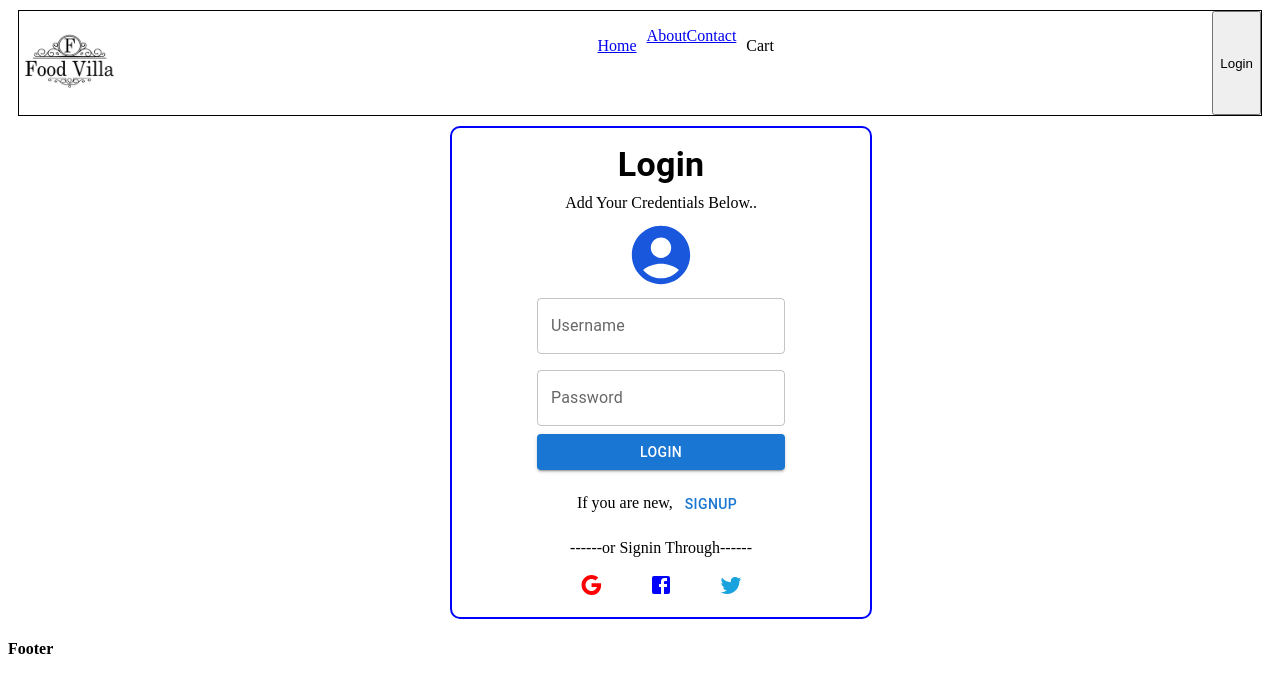
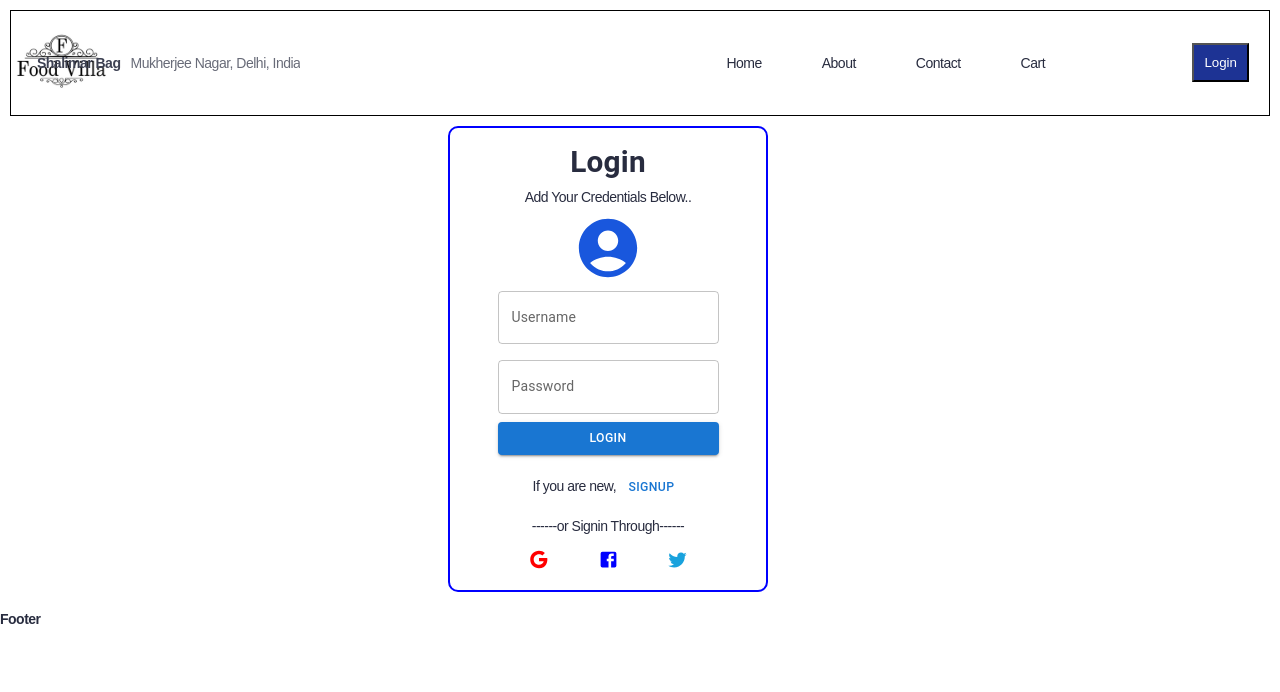
Before and after one commit to Pavithrank02/namaste-react, a React (Vite) app: page /signUp in a window 1280 px wide. Shown: the top 692 px of the page. Built offline with nearby package versions, Linux system fonts and the light colour scheme.

Commit message:
state management with class based

```diff
--- a/index.css
+++ b/index.css
@@ -1,14 +1,95 @@
+html {
+	box-sizing: border-box;
+	font-family: arial, Helvetica Neue, sans-serif;
+  text-decoration: none;
+	font-size: 14px;
+	line-height: 1.2;
+	letter-spacing: -0.5px;
+	-moz-font-smoothing: antialiased;
+	-webkit-font-smoothing: antialiased;
+}
+body,
+html {
+	margin: 0;
+	padding: 0;
+	height: 100%;
+	font-weight: 300;
+	color: #282c3f;
+}
 .header {
   display: flex;
   justify-content: space-between ;
+  align-items: center;
   margin: 10px;
   border: 1px solid black;
   text-decoration: none;
 }
-
+.text-link {
+  display: flex;
+  color: inherit;
+  justify-content: flex-end;
+  width: 50px;
+  text-decoration: inherit;
+  align-items: center;
+  margin-left: 30%;
+}
+.btn{
+  padding: 10px;
+  margin-right: 20px;
+  background-color: #1d3394;
+  color: white;
+}
 .nav-items > ul{
   list-style-type: none;
   display: flex;
+}
+.locate-me {
+	display: -ms-flexbox;
+	display: flex;
+	-ms-flex-align: center;
+	align-items: center;
+	margin-left: -400px;
+	max-width: 300px;
+	height: 30px;
+	cursor: pointer;
+	margin-bottom: -1px;
+	padding-right: 0px;
+	position: relative;
+}
+
+/* .locate-me ._34oCb {
+	text-transform: uppercase;
+} */
+
+.locate-me ._1tcx6 {
+	font-weight: 700;
+	color: #3d4152;
+	float: left;
+}
+.locate-me ._1tcx6,
+._2z2N5 {
+	position: relative;
+}
+
+.locate-me ._3HusE {
+	display: block;
+	padding-left: 5px;
+	margin-left: 5px;
+	color: #686b78;
+	text-overflow: ellipsis;
+	overflow: hidden;
+	white-space: nowrap;
+}
+
+.locate-me .kVKTT {
+	position: absolute;
+	right: -12px;
+	top: 50%;
+	-ms-transform: translateY(-50%);
+	transform: translateY(-50%);
+	font-size: 0.9rem;
+	color: #fc8019;
+	font-weight: 700;
 }
 .about-us{
   display: flex;
@@ -141,3 +222,175 @@ Link{
   border-radius: 5px;
   cursor: pointer;
 }
+.inner-card {
+	padding: 20px 20px;
+	border: 1px solid #fff;
+	contain: content;
+	margin: 0px 5px;
+}
+.card-width {
+	width: 254px;
+}
+
+.card-width .resturant-img {
+	background: #eef0f5;
+	width: 254px;
+	height: 160px;
+	position: relative;
+}
+
+.card-width .resturant-img > img {
+	transition: opacity 0.3s ease-out;
+	opacity: 1 !important;
+	border-style: none;
+	width: 254px;
+	aspect-ratio: auto 254 / 160;
+	height: 160px;
+}
+
+.res-detail {
+	margin-top: 14px;
+}
+.res-name {
+	font-size: 17px;
+	font-weight: 500;
+	word-break: break-word;
+}
+.res-cusines {
+	color: #686b78;
+	font-size: 13px;
+	margin-top: 4px;
+}
+.res-others {
+	display: -ms-flexbox;
+	display: flex;
+	-ms-flex-align: center;
+	align-items: center;
+	margin-top: 18px;
+	font-size: 12px;
+	-ms-flex-pack: justify;
+	justify-content: space-between;
+	color: #535665;
+}
+.rating {
+	height: 20px;
+	width: 43px;
+	padding: 0 5px;
+	font-weight: 400;
+	display: -ms-flexbox;
+	display: flex;
+	-ms-flex-align: center;
+	align-items: center;
+}
+.rating .icon-star {
+	font-size: 10px;
+	margin-right: 4px;
+	position: relative;
+	top: -1px;
+}
+.average-rate {
+	background-color: #db7c38;
+	color: #fff;
+}
+.good-rate {
+	background-color: #2bba3e;
+	color: #fff;
+}
+.for-ppl {
+	color: #535665;
+}
+.icon-star:before {
+	content: "\E938";
+}
+.icon-starInverse:before {
+	content: "\E93C";
+}
+.inner-card:hover {
+	border-color: #d3d5df;
+	box-shadow: 0 4px 7px 0 rgb(218 220 230 / 60%);
+}
+.icon-starInverse:before {
+	content: "\E93C";
+}
+.icon-offer-filled:before,
+.icon-offer:before {
+	content: "\E921";
+}
+.icon-offers-coupon:before {
+	content: "\E948";
+}
+.offers {
+	border-top: 1px solid #e9e9eb;
+	padding-top: 14px;
+	margin-top: 14px;
+	color: #8a584b;
+	display: -ms-flexbox;
+	display: flex;
+	-ms-flex-align: center;
+	align-items: center;
+	font-weight: 600;
+}
+.offers > .icon {
+	font-size: 16px;
+	width: 20px;
+	height: 16px;
+	margin-right: 4px;
+	transform: rotate3d(0);
+	-ms-transform-origin: center center;
+	transform-origin: center center;
+}
+.offers > .text {
+	font-weight: 400;
+	text-overflow: ellipsis;
+	overflow: hidden;
+	white-space: nowrap;
+}
+.promote {
+	color: #fff;
+	max-width: 50%;
+	text-transform: uppercase;
+	background-color: #8a584b;
+	border-color: #8a584b;
+	padding: 5px 9px 4px;
+	font-size: 13px;
+	font-weight: 500;
+	position: absolute;
+	top: 20px;
+	left: 11px;
+}
+.promote:before {
+	content: "";
+	width: 0;
+	height: 0;
+	border-style: solid;
+	border-color: inherit;
+	border-width: 9px 0 0 9px;
+	position: absolute;
+	bottom: -9px;
+	left: 0px;
+}
+.promote text {
+	text-overflow: ellipsis;
+	overflow: hidden;
+	white-space: nowrap;
+}
+.search-container{
+  display: flex;
+  flex-direction: row;
+  justify-content: center;
+  align-items: center;
+  font-size: 14px;
+}
+.search-input{
+  width: 50%;
+  height: 2.5rem;
+  border: 2px solid rgb(62, 62, 189);
+  border-style: groove;
+  box-shadow: #535665;
+  font-size: larger;
+  margin-right: 05px;
+}
+.search-btn{
+  height: 2.9rem;
+  margin-left: 20px;
+}
--- a/package.json
+++ b/package.json
@@ -28,10 +28,12 @@
     "@emotion/styled": "^11.10.5",
     "@mui/icons-material": "^5.11.0",
     "@mui/material": "^5.11.5",
+    "@mui/styled-engine-sc": "^5.11.0",
     "formik": "^2.2.9",
     "react": "^18.2.0",
     "react-dom": "^18.2.0",
     "react-router-dom": "^6.6.2",
+    "styled-components": "^5.3.6",
     "yup": "^0.32.11"
   },
   "browserslist": [
--- a/src/components/About.js
+++ b/src/components/About.js
@@ -1,10 +1,13 @@
 import about from "../assets/image/image 2.jpg";
+import Profile from "./ProfileClass";
+import { Outlet } from "react-router-dom";
 const About = () => {
   return(
     <div className="about-us">
       <h1>About Us Page</h1>
       <img className="img" alt="logo" src={about} />
       <p>S.Abdul Samad started selling homemade chicken biryani & chicken 65 from a small road side stall in broadway, Chennai. His hard work, perseverance and passion helped to stabilise his business increased in volume steadily over the years. What’s the secret to his taste recipes? It is his mother’s secret receipe which he cherishes to this day. This business was later conducted under the name and style of SS Hyderabad Biryani Pvt Ltd - a brand name which is very popular amongst all biryani lovers. The first eatery was started on a small scale in 1998 in Perambur with a seating capacity of 8. This eatery was so popular and led the way for starting a series of branches all over city.</p>
+      <Profile />
     </div>
   )
 
--- a/src/components/Body.js
+++ b/src/components/Body.js
@@ -1,6 +1,7 @@
 import { restaurantList } from "../constants";
 import RestaurantCard from "./RestaurantCard";
 import { useState, useEffect } from "react";
+import Button from '@mui/material/Button';
 import "../../index.css"
 import Shimmer from "./Shimmer";
 import { Link } from "react-router-dom";
@@ -42,14 +43,16 @@ const Body = () => {
         <input
           type="text"
           className="search-input"
-          placeholder="Search"
+          placeholder="   Search...."
           value={searchText}
           onChange={(e) => {
             setSearchText(e.target.value);
           }}
         />
-        <button
+        <Button
+          variant="contained"
           className="search-btn"
+          size="medium"
           onClick={() => {
             //need to filter the data
             const data = filterData(searchText, allRestaurants);
@@ -58,7 +61,7 @@ const Body = () => {
           }}
         >
           Search
-        </button>
+        </Button >
       </div>
       <div className="restaurant-list">
         {/* You have to write logic for NO restraunt fount here */}
@@ -67,6 +70,8 @@ const Body = () => {
             <Link
               to={"/restaurant/" + restaurant.data.id}
               key={restaurant.data.id}
+              style={{ textDecoration: 'none' }}
+              className='text-link'
             >
               <RestaurantCard {...restaurant.data} />
             </Link>
--- a/src/components/Header.js
+++ b/src/components/Header.js
@@ -11,32 +11,49 @@ const Title = () => (
     <img className="logo" alt="logo" src={Logo} />
   </a>
 );
+export const LocateMe = () => {
+	return (
+		<div className="locate-me">
+			<span className="_1tcx6 _34oCb">
+				<span className="_3odgy">Shalimar Bag</span>
+			</span>
+			<span className="_3HusE">Mukherjee Nagar, Delhi, India</span>
+			<span className="icon-downArrow kVKTT" />
+			<div className="_21VC0 sPr5A" />
+		</div>
+	);
+};
 
 const Header = () => {
   const [isLoggedIn, setIsLoggedIn] = useState(false);
 
   return (
+
     <div className="header">
       <Title />
+      <LocateMe />
       <div className="nav-items">
         <ul>
+        <Link to="/" className='text-link'>
           <li>
-            <Link to="/">Home</Link>
+                Home
           </li>
-
-          <Link to="/about">
+          </Link>
+          <Link to="/about" className='text-link'>
             <li>About</li>
           </Link>
-          <Link to="/contact">
+          <Link to="/contact" className='text-link'>
             <li>Contact</li>
           </Link>
-          <li>Cart</li>
+          <Link to="/cart" className='text-link'>
+            <li>Cart</li>
+          </Link>
         </ul>
       </div>
       {isLoggedIn ? (
-       <Link to="/signUp"><button onClick={() => setIsLoggedIn(false)}>Logout</button> </Link>
+       <Link to="/signUp" ><button onClick={() => setIsLoggedIn(false)} className='btn'>Logout</button> </Link>
       ) : (
-        <button onClick={() => setIsLoggedIn(true)}>Login</button>
+        <button onClick={() => setIsLoggedIn(true)}className='btn'>Login</button>
       )}
     </div>
   );
--- a/src/components/Login.js
+++ b/src/components/Login.js
@@ -33,7 +33,7 @@ const LoginPage = () => {
       direction="column"
       justifyContent="center"
       alignItems="center"
-      xs={4}
+      xs={3}
     >
       <Typography variant="h4" marginTop={2} sx={{ fontWeight: "Bold" }}>
         Login
--- /dev/null
+++ b/src/components/ProfileClass.js
@@ -0,0 +1,42 @@
+import React from "react"
+
+class Profile extends React.Component{
+
+  constructor(props){
+    super(props);
+
+    this.state = {
+      userInfo: {
+        name: "pavi",
+        age: 25
+      }
+
+
+
+    }
+
+
+  }
+   changeAge = () => {
+    console.log("userInfo")
+    this.setState({
+      userInfo:{
+        name:"paithran",
+        age:26
+      }
+    })
+  }
+  render() {
+
+    return (
+      <div>
+        <h1>{this.state.userInfo.name}</h1>
+        <h1>{this.state.userInfo.age}</h1>
+        <button onClick={this.changeAge}>change</button>
+      </div>
+    )
+  }
+
+}
+
+export default Profile
--- a/src/components/RestaurantCard.js
+++ b/src/components/RestaurantCard.js
@@ -2,16 +2,70 @@ import { IMG_CDN_URL } from "../constants";
 
 const RestrauntCard = ({
 	name,
+	cloudinaryImageId,
 	cuisines,
-  cloudinaryImageId,
 	lastMileTravelString,
+	avgRating,
+	slaString,
+	costForTwoString,
+	ribbon,
+	aggregatedDiscountInfo,
 }) => {
+	// const { header } = aggregatedDiscountInfo;
 	return (
-    <div className="card">
-      <img src={IMG_CDN_URL + cloudinaryImageId} />
-      <h2>{name}</h2>
-      <h3>{cuisines.join(", ")}</h3>
-      <h4>{lastMileTravelString} minutes</h4>
+		<div className="inner-card">
+			<div className="card-width">
+				<div className="resturant-img">
+					<img alt="Aggarwal Sweets India" src={IMG_CDN_URL + cloudinaryImageId} />
+				</div>
+				{ribbon ? (
+					<div
+						className="promote"
+						style={{
+							background: "rgb(58, 60, 65)",
+							color: "rgb(255, 255, 255)",
+							borderColor: "rgb(30, 32, 35) transparent",
+						}}
+					>
+						<div className="text">{ribbon[0].type}</div>
+					</div>
+				) : (
+					""
+				)}
+
+				<div className="res-detail">
+					<div className="res-name">{name}</div>
+					<div className="res-cusines">{cuisines.join(", ")}</div>
+				</div>
+				<div className="res-others">
+					<div
+						className={
+							avgRating <= 3.9 && !isNaN(avgRating)
+								? "rating average-rate"
+								: "rating good-rate "
+						}
+					>
+						<span className="icon-star" />
+						<span>{avgRating}</span>
+					</div>
+					<div>•</div>
+					<div>{slaString}</div>
+					<div>•</div>
+					<div className="for-ppl">{costForTwoString}</div>
+					{/* <p>{aggregatedDiscountInfo?.shortDescriptionList[0].meta}</p>
+							{console.log(aggregatedDiscountInfo?.shortDescriptionList[0].meta)} */}
+				</div>
+				{aggregatedDiscountInfo ? (
+					<div className="offers">
+						<span className="icon-offer-filled icon"></span>
+						<span className="text">
+							{aggregatedDiscountInfo?.shortDescriptionList[0].meta}
+						</span>
+					</div>
+				) : (
+					""
+				)}
+			</div>
 		</div>
 	);
 };
```
Also changed, not shown: src/App.js (+9 -0 lines), 1 other file (tests, documents, lock files or other folders). Lines whose indentation alone changed are shown as unchanged.
